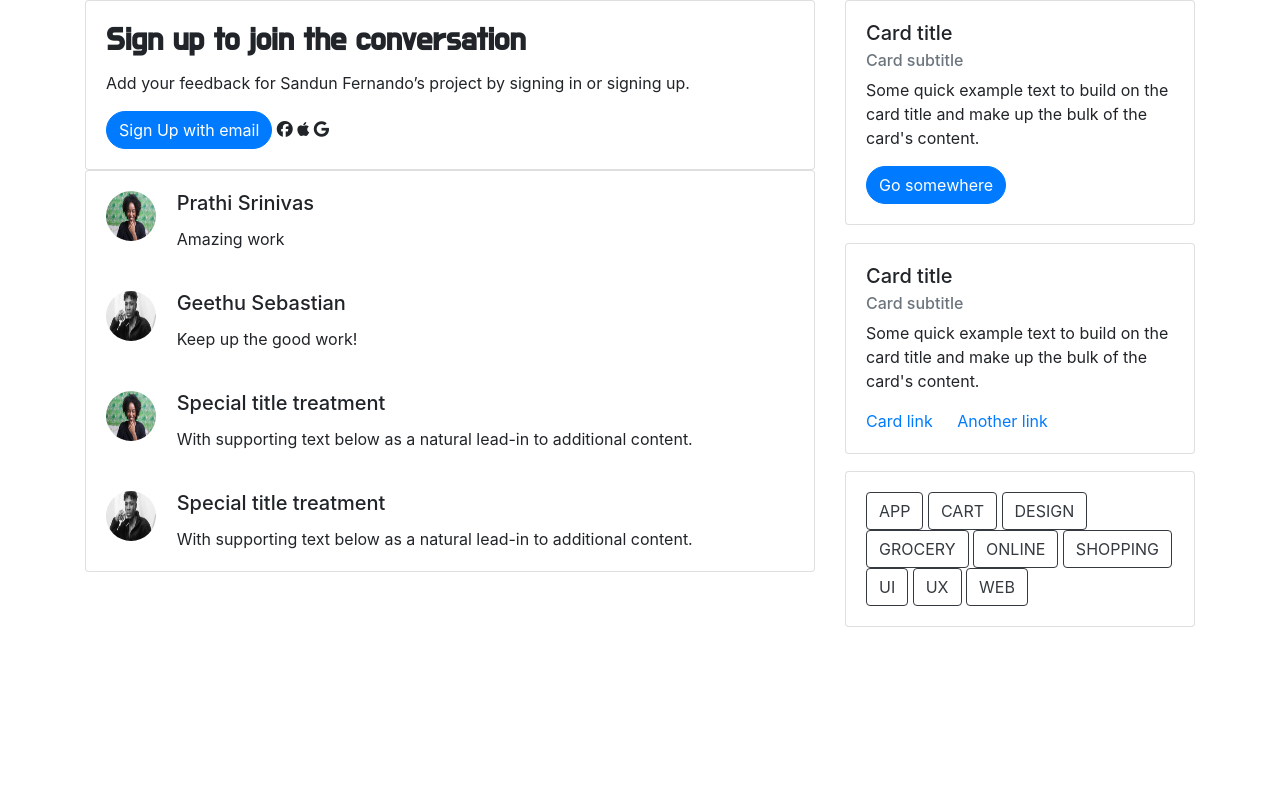
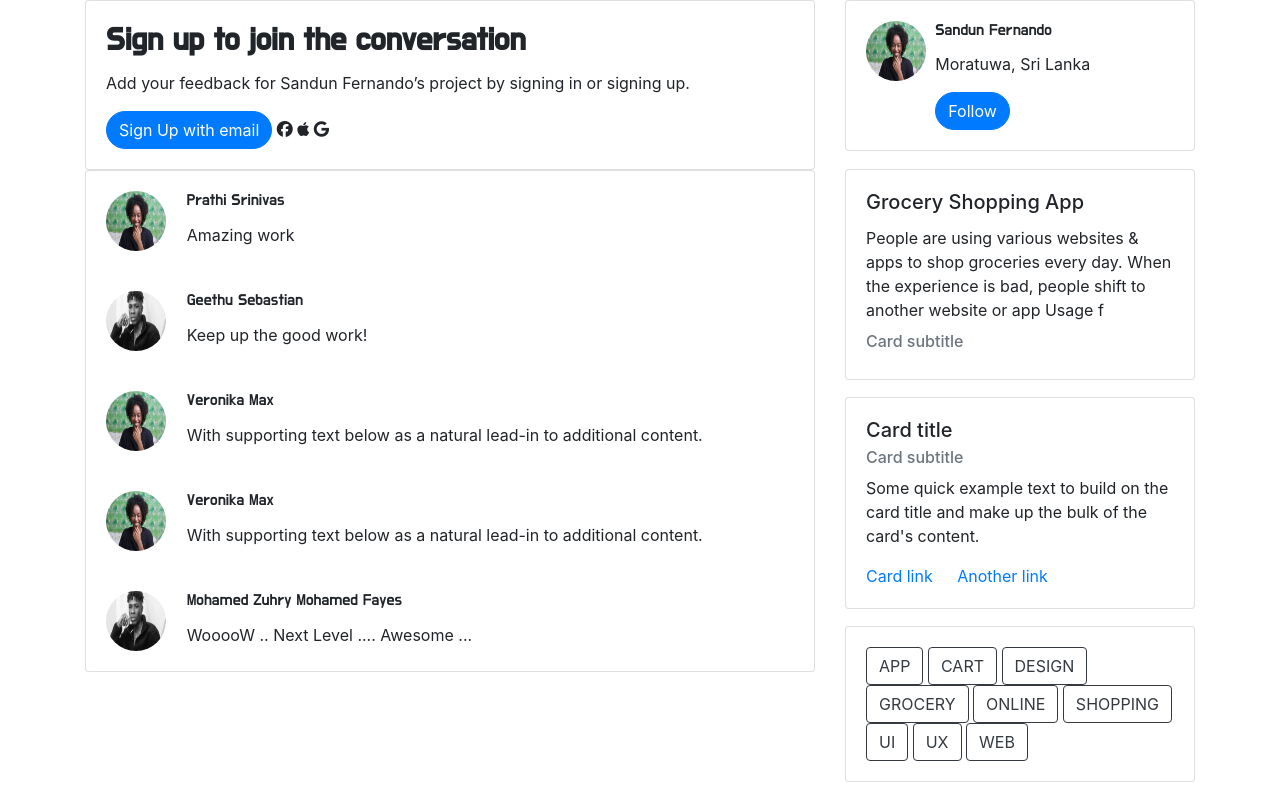
Before and after one commit to KelahKelah/Inside-Enugu, a plain HTML site: page footer.html in a window 1280 px wide. Drawn offline with nearby package versions, Linux system fonts and the light colour scheme.

Commit message:
designing footer

```diff
--- a/css/footerStyle.css
+++ b/css/footerStyle.css
@@ -6,13 +6,18 @@ body {
     /* background-color: aqua; */
 }
 .photo {
-    width: 50px;
-    height: 50px;
+    width: 60px;
+    height: 60px;
     border-radius: 50%;
     margin-right: 3%;
 }
 a[href] {
     border-radius: 30px;
+}
+.profile .card-title {
+    font-family: 'Do Hyeon', sans-serif;
+    font-size: 1em;
+
 }
 .card > .item {
     display: flex;
@@ -30,3 +35,6 @@ p {
     color: 808080;
     /* background-color: blueviolet; */
 }
+/* span {
+    display: inline !important;
+} */
--- a/footer.html
+++ b/footer.html
@@ -60,6 +60,7 @@
                     </div>
                     <div class="profile">
                       <h5 class="card-title">Prathi Srinivas</h5>
+                      <!-- <span>a month ago</span> -->
                       <p class="card-text">Amazing work</p>
                   </div>
                 </div>
@@ -79,18 +80,28 @@
                       <img src="./img/profile.jpeg" class="photo" alt="profile-photo" />
                     </div>
                     <div class="profile">
-                      <h5 class="card-title">Special title treatment</h5>
+                      <h5 class="card-title">Veronika Max </h5>
                       <p class="card-text">With supporting text below as a natural lead-in to additional content.</p>
                   </div>
                 </div>
 
                 <div class="card-body item">
                   <div class="photo">
+                    <img src="./img/profile.jpeg" class="photo" alt="profile-photo" />
+                  </div>
+                  <div class="profile">
+                    <h5 class="card-title">Veronika Max </h5>
+                    <p class="card-text">With supporting text below as a natural lead-in to additional content.</p>
+                </div>
+              </div>
+
+                <div class="card-body item">
+                  <div class="photo">
                     <img src="./img/profileBoy.jpg" class="photo" alt="profile-photo" />
                   </div>
                   <div class="profile">
-                    <h5 class="card-title">Special title treatment</h5>
-                    <p class="card-text">With supporting text below as a natural lead-in to additional content.</p>
+                    <h5 class="card-title">Mohamed Zuhry Mohamed Fayes</h5>
+                    <p class="card-text">WooooW .. Next Level .... Awesome ...</p>
                 </div>
               </div>
 
@@ -99,11 +110,25 @@
 
             <div class="col-md-4 second">
               <div class="card">
+                <div class="card-body item">
+                    <div class="photo">
+                      <img src="./img/profile.jpeg" class="photo" alt="profile-photo" />
+                    </div>
+                    <div class="profile">
+                      <h5 class="card-title">Sandun Fernando</h5>
+                      <p class="card-text">Moratuwa, Sri Lanka</p>
+                      <a href="#" class="btn btn-primary">Follow</a>
+                  </div>
+                </div>
+              </div>
+
+
+              <div class="card">
                 <div class="card-body">
-                  <h5 class="card-title">Card title</h5>
+                  <h5 class="card-title">Grocery Shopping App</h5>
+                  <p class="card-text">People are using various websites & apps to shop groceries every day. When the experience is bad, people shift to another website or app Usage f</p>
                   <h6 class="card-subtitle mb-2 text-muted">Card subtitle</h6>
-                  <p class="card-text">Some quick example text to build on the card title and make up the bulk of the card's content.</p>
-                  <a href="#" class="btn btn-primary">Go somewhere</a>
+                  <!-- <a href="#" class="btn btn-primary">Go somewhere</a> -->
                 </div>
               </div>
 
```
